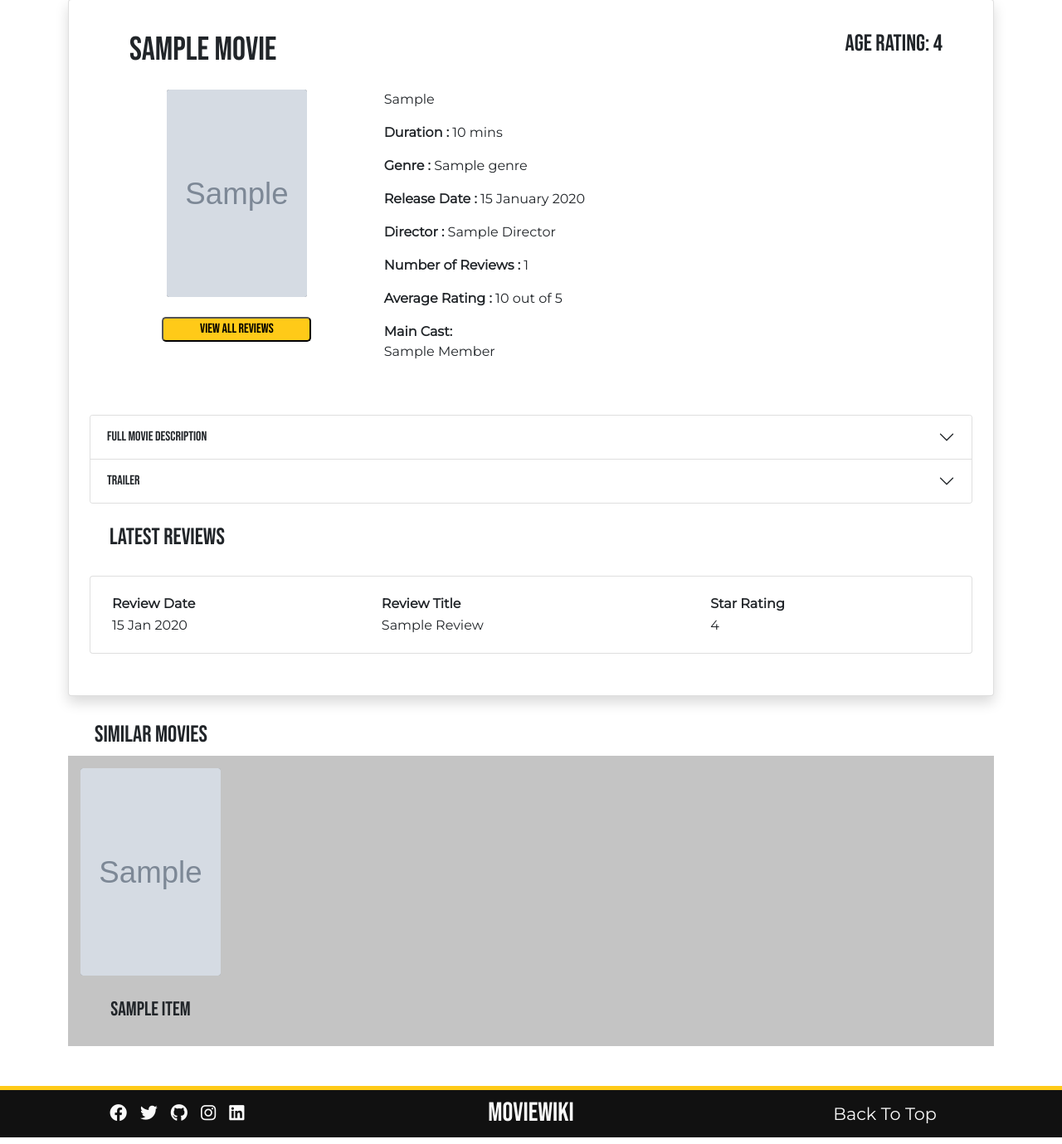
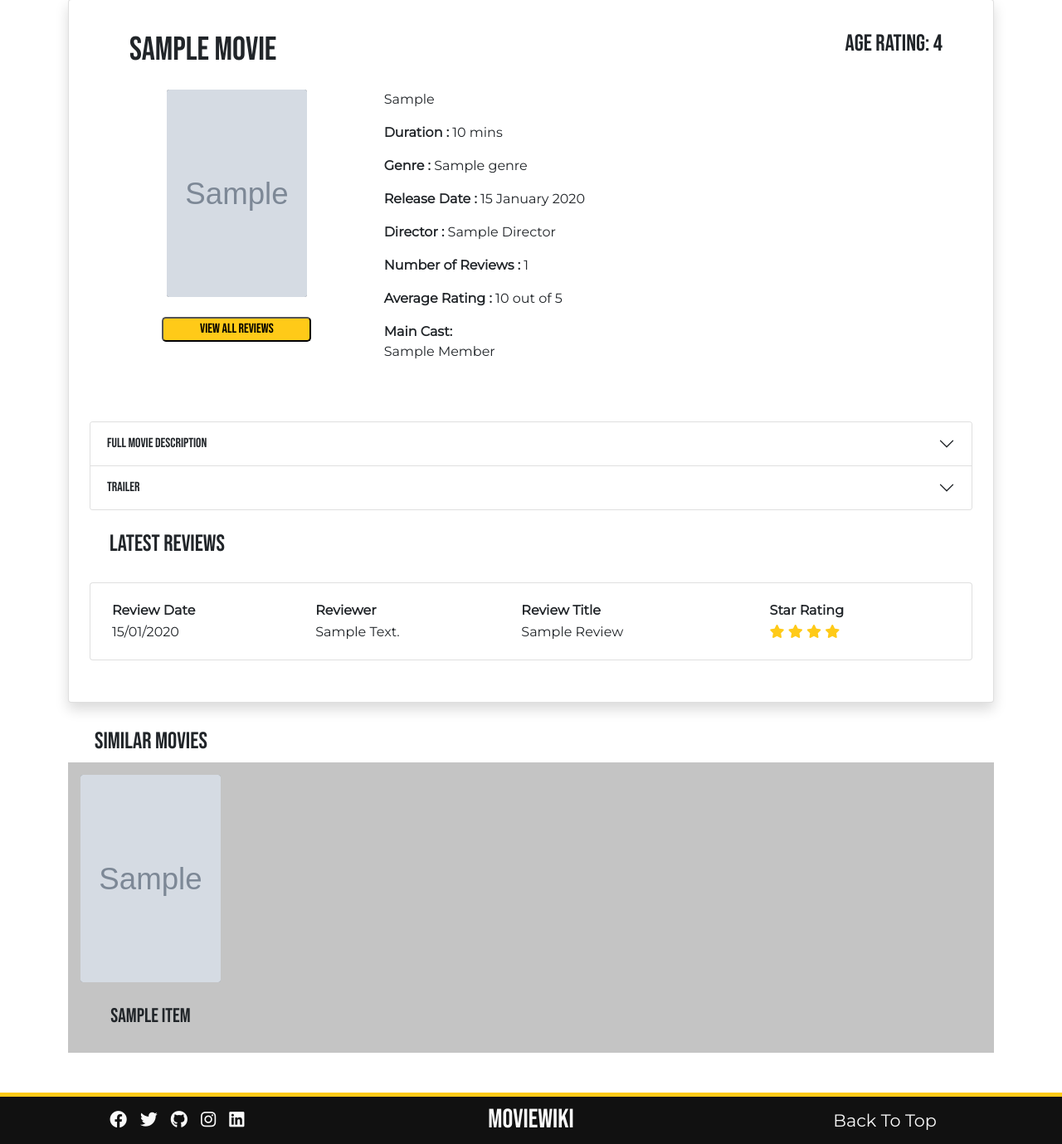
Before and after one commit to nlenno1/moviewiki-ms3, a Flask app: template templates/view-movie.html in a window 1280 px wide. Shown: the part 327-1706 px from the top of the page at 83% size. Run offline with Flask 2, Linux system fonts and the light colour scheme; the template is opened without the code that fills it: most values are stand-ins (such as "Sample title", 1, 10 or a date in 2020); grey boxes marked "Sample" are stand-in pictures; some libraries are stand-ins or nearby versions.

Commit message:
style: changed movie latest review display to include reviewer username and rating using star icons

```diff
--- a/templates/view-movie.html
+++ b/templates/view-movie.html
@@ -50,8 +50,8 @@
                             </a>
                         </div>
                     </div>
-                    <div class="row">
-                        <div class="col-12 view-movie-button-container pt-3">
+                    <div class="row g-0">
+                        <div class="col-12 view-movie-button-container mt-3 mb-5">
                             {% if session["user"] %}
                                 {% if user_watched == True %}
                                     <button class="generic-button button-color-gold movie-font mt-2"><a
@@ -173,7 +173,8 @@
                             <table>
                                 <thead>
                                     <tr>
-                                        <th>Review Date</th>
+                                        <th class="d-none d-lg-table-cell">Review Date</th>
+                                        <th class="d-none d-md-table-cell">Reviewer</th>
                                         <th>Review Title</th>
                                         <th>Star Rating</th>
                                     </tr>
@@ -181,13 +182,19 @@
                                 <tbody>
                                     {% for review in latest_reviews %}
                                     <tr>
-                                        <td>{{ review.review_date.strftime('%d %b %Y')  }}</td>
+                                        <td class="d-none d-lg-table-cell">{{ review.review_date.strftime('%d/%m/%Y')  }}</td>
+                                        <td class="d-none d-md-table-cell">{{ review.reviewer|title }}</td>
                                         <td>{{ review.review_title|title }}</td>
-                                        <td>{{ review.star_rating }}</td>
+                                        <td>
+                                            {% for i in range(0,5)%}
+                                                {% if i < review.star_rating %}
+                                                    <i class="fas fa-star gold-star"></i>
+                                                {% endif %}
+                                            {% endfor %}
+                                        </td>
                                     </tr>
                                     {% endfor %}
                                 </tbody>
-                            </table>
                             </table>
                         </div>
                     {% endif %}
```
